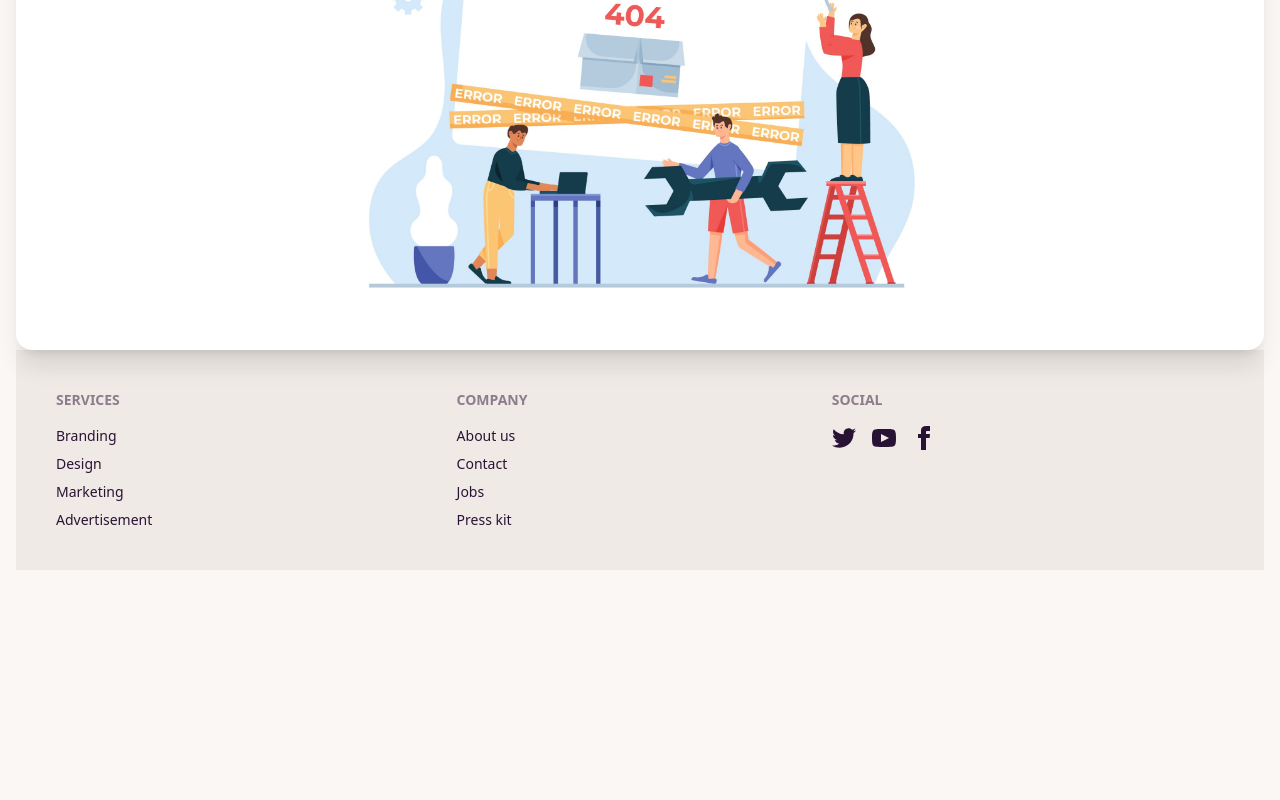
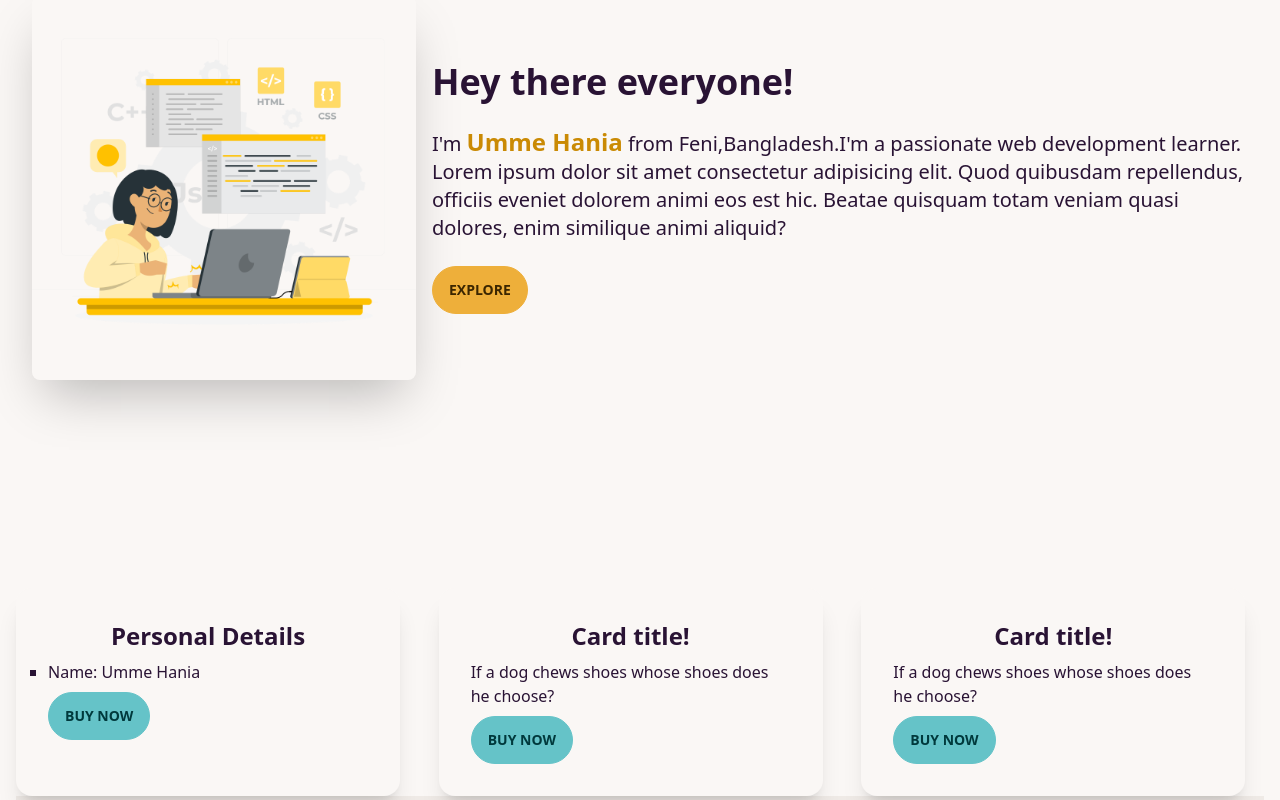
Before and after one commit to UmmeHania/connectors-client, a React (Create React App) app: page /myportfolio in a window 1280 px wide. Shown: the part 280-1080 px from the top of the page. Before the commit the page ends 850 px from the top, so only its background shows below. Built offline with nearby package versions, Linux system fonts and the light colour scheme; no server answers.

Commit message:
load data from mongodb

```diff
--- a/src/App.js
+++ b/src/App.js
@@ -11,6 +11,7 @@ import Navbar from "./pages/Shared/Navbar";
 import MyOrders from "./pages/Dashboard/MyOrders";
 import AddAReview from "./pages/Dashboard/AddAReview";
 import MyProfile from "./pages/Dashboard/MyProfile";
+import MyPortfolio from "./pages/MyPortfolio/MyPortfolio";
 
 function App() {
   return (
@@ -21,7 +22,7 @@ function App() {
         <Route path='/blogs' element={<Blogs></Blogs>}></Route>
         <Route path='/login' element={<Login></Login>}></Route>
         <Route path='/signup' element={<SignUp></SignUp>}></Route>
-        <Route path='/dashboard' element={<Dashboard></Dashboard>}></Route>
+        <Route path='/myportfolio' element={<MyPortfolio></MyPortfolio>}></Route>
 
         <Route path='/dashboard' element={
           <RequireAuth>
--- a/src/pages/Home/BusinessSummary.js
+++ b/src/pages/Home/BusinessSummary.js
@@ -10,22 +10,22 @@ const BusinessSummary = () => {
             <h2 className='text-center text-4xl font-bold mb-20'>Our Business Encapsulations</h2>
             <div className='grid sm:grid-cols-1 md:grid-cols-2 lg:grid-cols-4 gap-x-5 sm:gap-y-5 px-10 ml-10 my-20'>
                 <div className='px-5 py-5 shadow-xl'>
-                    <div className='text-center'> <img src={client} alt="" /></div>
+                    <div className='text-center'> <img className='w-1/2' src={client} alt="" /></div>
                     <h2 className='text-3xl my-3 font-bold'>10M+</h2>
                     <p className='text-xl font-semibold text-[#302d7f]'>Happy Clients</p>
                 </div>
                 <div className='px-5 py-5 shadow-xl'>
-                    <div className='text-center'> <img src={supply} alt="" /></div>
+                    <div className='text-center'> <img className='w-1/2' src={supply} alt="" /></div>
                     <h2 className='text-3xl my-3 font-bold'>50M+</h2>
                     <p className='text-xl font-semibold text-[#302d7f]'>Tools Supplied</p>
                 </div>
                 <div className='px-5 py-5 shadow-xl'>
-                    <div className='text-center'> <img src={idea} alt="" /></div>
+                    <div className='text-center'> <img className='w-1/2' src={idea} alt="" /></div>
                     <h2 className='text-3xl my-3 font-bold'>500+</h2>
                     <p className='text-xl font-semibold text-[#302d7f]'>Innovations</p>
                 </div>
                 <div className='px-5 py-5 shadow-xl'>
-                    <div className='text-center'> <img src={revenue} alt="" /></div>
+                    <div className='text-center'> <img className='w-1/2' src={revenue} alt="" /></div>
                     <h2 className='text-3xl my-3 font-bold'>5B+</h2>
                     <p className='text-xl font-semibold text-[#302d7f]'>Annual Revenue</p>
                 </div>
--- a/src/pages/Home/Parts.js
+++ b/src/pages/Home/Parts.js
@@ -5,7 +5,7 @@ const Parts = () => {
     const [parts, setParts] = useState([]);
 
     useEffect(() => {
-        fetch('parts.json')
+        fetch('http://localhost:5000/parts')
             .then(res => res.json())
             .then(data => setParts(data));
     }, [])
--- a/src/pages/MyPortfolio.js/MyPortfolio.js
+++ /dev/null
@@ -1,11 +0,0 @@
-import React from 'react';
-
-const MyPortfolio = () => {
-    return (
-        <div>
-            <h1>Welcome to my portfolio</h1>
-        </div>
-    );
-};
-
-export default MyPortfolio;
--- /dev/null
+++ b/src/pages/MyPortfolio/MyPortfolio.js
@@ -0,0 +1,53 @@
+import React from 'react';
+import me from '../../Assets/me.png'
+
+const MyPortfolio = () => {
+    return (
+        <div>
+            <div class="hero min-h-screen bg-base">
+                <div class="hero-content flex-col lg:flex-row">
+                    <img src={me} class="max-w-sm rounded-lg shadow-2xl" />
+                    <div>
+                        <h1 class="text-4xl font-bold">Hey there everyone!</h1>
+                        <p class="text-xl py-6">I'm <span className='text-2xl font-bold text-yellow-600'>Umme Hania</span> from Feni,Bangladesh.I'm a passionate web development learner.
+                            Lorem ipsum dolor sit amet consectetur adipisicing elit. Quod quibusdam repellendus, officiis eveniet dolorem animi eos est hic. Beatae quisquam totam veniam quasi dolores, enim similique animi aliquid? </p>
+                        <button class="btn btn-accent">Explore</button>
+                    </div>
+                </div>
+            </div>
+            <div className='grid sm:grid-cols-1 md:grid-cols-2 lg:grid-cols-3 gap-x-5 sm:gap-y-5 '>
+                <div class="card w-96 bg-base-100 shadow-xl">
+                    <div class="card-body">
+                        <h2 class="text-center text-2xl font-bold">Personal Details</h2>
+                        <ul style={{ listStyle: 'square' }}>
+                            <li className=''>Name: Umme Hania</li>
+                        </ul>
+                        <div class="card-actions">
+                            <button class="btn btn-primary">Buy Now</button>
+                        </div>
+                    </div>
+                </div>
+                <div class="card w-96 bg-base-100 shadow-xl">
+                    <div class="card-body">
+                        <h2 class="text-center text-2xl font-bold">Card title!</h2>
+                        <p>If a dog chews shoes whose shoes does he choose?</p>
+                        <div class="card-actions">
+                            <button class="btn btn-primary">Buy Now</button>
+                        </div>
+                    </div>
+                </div>
+                <div class="card w-96 bg-base-100 shadow-xl">
+                    <div class="card-body">
+                        <h2 class="text-center text-2xl font-bold">Card title!</h2>
+                        <p>If a dog chews shoes whose shoes does he choose?</p>
+                        <div class="card-actions">
+                            <button class="btn btn-primary">Buy Now</button>
+                        </div>
+                    </div>
+                </div>
+            </div>
+        </div>
+    );
+};
+
+export default MyPortfolio;
```
Also changed, not shown: src/Assets/me.png (added).
